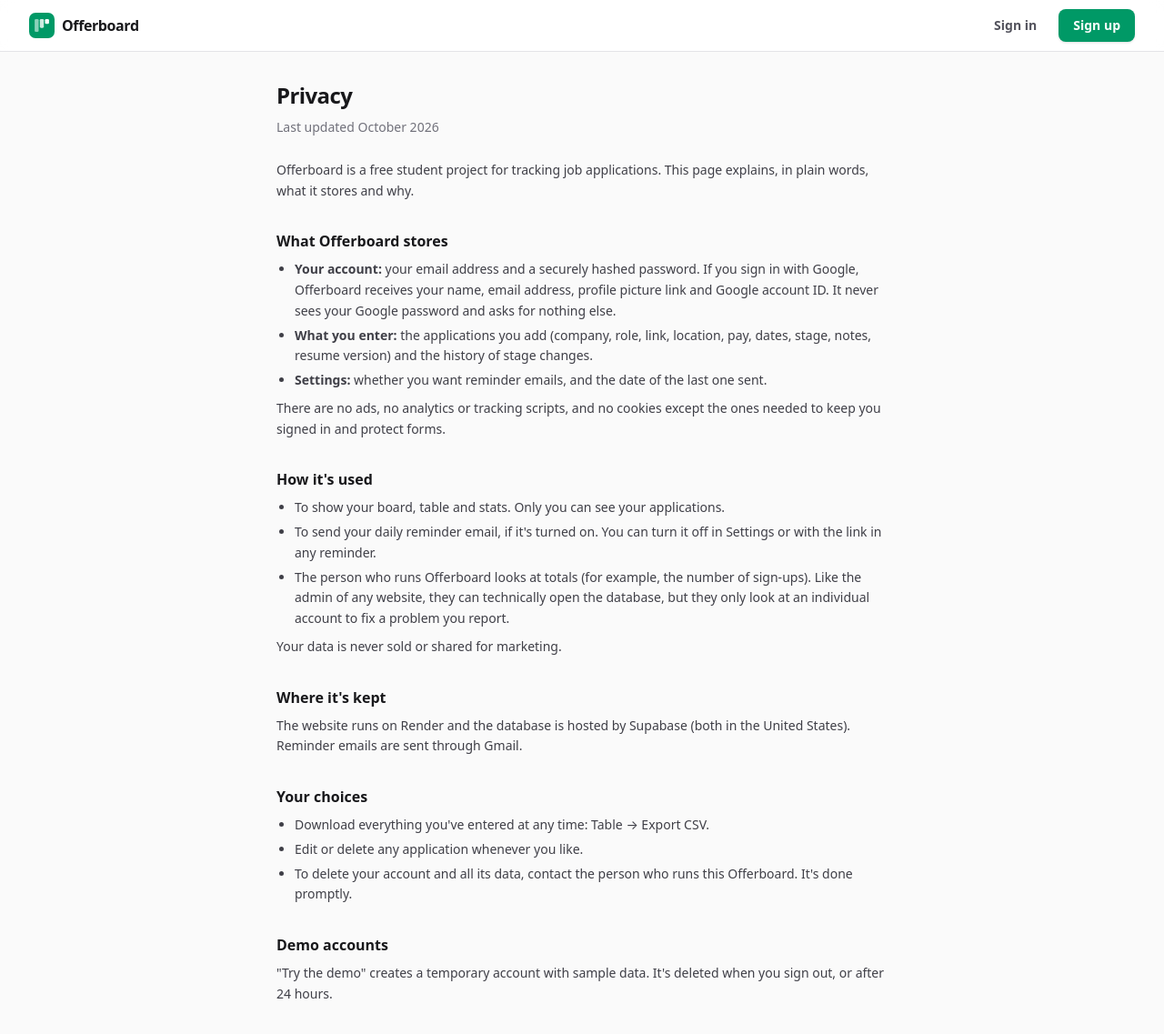
After one commit to saeedbeingsaeed/OfferBoard, a Django app: page /privacy/ in a window 1280 px wide. The commit adds this page. Shown: the whole page at 91% size. Run offline with Django 5.2, Linux system fonts and the light colour scheme; style sheets or scripts are compiled from the project's sources.

Commit message:
Add a privacy page, required by Google to publish the sign-in screen
Plain-language page at /privacy/ describing what's stored, how it's used,
where it's hosted and how to export or delete data. The contact address
comes from the CONTACT_EMAIL setting. Linked from the landing and sign-up
pages; setup guide covers Google's branding fields.

```diff
--- a/accounts/views.py
+++ b/accounts/views.py
@@ -1,5 +1,6 @@
 import json
 
+from django.conf import settings
 from django.contrib import messages
 from django.contrib.admin.views.decorators import staff_member_required
 from django.contrib.auth import login
@@ -39,6 +40,11 @@ def start_demo(request):
 @staff_member_required
 def metrics_page(request):
     return render(request, "accounts/metrics.html", {"metrics": metrics.collect()})
+
+
+@login_not_required
+def privacy(request):
+    return render(request, "privacy.html", {"contact_email": settings.CONTACT_EMAIL})
 
 
 @login_not_required
--- a/config/settings.py
+++ b/config/settings.py
@@ -185,6 +185,9 @@ SERVER_EMAIL = DEFAULT_FROM_EMAIL
 # Full address of the site, for links in emails (there's no request to build them from).
 SITE_URL = env("SITE_URL", "http://localhost:8000").rstrip("/")
 
+# Shown on the privacy page for questions and deletion requests.
+CONTACT_EMAIL = env("CONTACT_EMAIL")
+
 # --- Static files ------------------------------------------------------------
 
 STATIC_URL = "static/"
--- a/config/urls.py
+++ b/config/urls.py
@@ -6,6 +6,7 @@ from accounts import views as account_views
 urlpatterns = [
     path("", account_views.landing, name="landing"),
     path("healthz", account_views.healthz, name="healthz"),
+    path("privacy/", account_views.privacy, name="privacy"),
     path("demo/", account_views.start_demo, name="demo"),
     path("metrics/", account_views.metrics_page, name="metrics"),
     path("settings/", account_views.settings_page, name="settings"),
--- a/render.yaml
+++ b/render.yaml
@@ -18,5 +18,7 @@ services:
         sync: false
       - key: GOOGLE_CLIENT_SECRET
         sync: false
+      - key: CONTACT_EMAIL
+        sync: false # shown on the privacy page
       - key: TIME_ZONE
         value: America/Toronto
--- a/templates/account/signup.html
+++ b/templates/account/signup.html
@@ -19,6 +19,9 @@
     {% endslot %}
   {% endelement %}
 
+  <p class="mt-4 text-center text-xs text-zinc-500 dark:text-zinc-400">
+    By signing up you agree to how Offerboard handles your data: <a href="{% url 'privacy' %}">Privacy</a>.
+  </p>
   <p class="mt-6 text-center text-sm text-zinc-600 dark:text-zinc-400">
     Already have an account? <a href="{{ login_url }}" class="font-medium">Sign in</a>
   </p>
--- a/templates/landing.html
+++ b/templates/landing.html
@@ -88,4 +88,7 @@
       </div>
     </div>
   </main>
+  <footer class="py-6 text-center text-xs text-zinc-500 dark:text-zinc-400">
+    <a href="{% url 'privacy' %}" class="text-zinc-500 dark:text-zinc-400">Privacy</a>
+  </footer>
 {% endblock %}
--- /dev/null
+++ b/templates/privacy.html
@@ -0,0 +1,44 @@
+{% extends "base.html" %}
+{% block head_title %}Privacy{% endblock %}
+{% block content %}
+  <article class="mx-auto max-w-2xl text-sm leading-relaxed text-zinc-700 dark:text-zinc-300 [&_h2]:mt-8 [&_h2]:mb-2 [&_h2]:text-base [&_h2]:font-semibold [&_h2]:text-zinc-900 dark:[&_h2]:text-zinc-100 [&_li]:mt-1 [&_ul]:list-disc [&_ul]:pl-5">
+    <h1 class="text-2xl font-semibold tracking-tight text-zinc-900 dark:text-zinc-100">Privacy</h1>
+    <p class="mt-2 text-zinc-500 dark:text-zinc-400">Last updated October 2026</p>
+
+    <p class="mt-6">Offerboard is a free student project for tracking job applications. This page explains, in plain words, what it stores and why.</p>
+
+    <h2>What Offerboard stores</h2>
+    <ul>
+      <li><strong>Your account:</strong> your email address and a securely hashed password. If you sign in with Google, Offerboard receives your name, email address, profile picture link and Google account ID. It never sees your Google password and asks for nothing else.</li>
+      <li><strong>What you enter:</strong> the applications you add (company, role, link, location, pay, dates, stage, notes, resume version) and the history of stage changes.</li>
+      <li><strong>Settings:</strong> whether you want reminder emails, and the date of the last one sent.</li>
+    </ul>
+    <p class="mt-2">There are no ads, no analytics or tracking scripts, and no cookies except the ones needed to keep you signed in and protect forms.</p>
+
+    <h2>How it's used</h2>
+    <ul>
+      <li>To show your board, table and stats. Only you can see your applications.</li>
+      <li>To send your daily reminder email, if it's turned on. You can turn it off in Settings or with the link in any reminder.</li>
+      <li>The person who runs Offerboard looks at totals (for example, the number of sign-ups). Like the admin of any website, they can technically open the database, but they only look at an individual account to fix a problem you report.</li>
+    </ul>
+    <p class="mt-2">Your data is never sold or shared for marketing.</p>
+
+    <h2>Where it's kept</h2>
+    <p>The website runs on Render and the database is hosted by Supabase (both in the United States). Reminder emails are sent through Gmail.</p>
+
+    <h2>Your choices</h2>
+    <ul>
+      <li>Download everything you've entered at any time: Table → Export CSV.</li>
+      <li>Edit or delete any application whenever you like.</li>
+      <li>To delete your account and all its data, {% if contact_email %}email <a href="mailto:{{ contact_email }}">{{ contact_email }}</a> from the address you signed up with{% else %}contact the person who runs this Offerboard{% endif %}. It's done promptly.</li>
+    </ul>
+
+    <h2>Demo accounts</h2>
+    <p>"Try the demo" creates a temporary account with sample data. It's deleted when you sign out, or after 24 hours.</p>
+
+    {% if contact_email %}
+      <h2>Questions</h2>
+      <p>Email <a href="mailto:{{ contact_email }}">{{ contact_email }}</a>.</p>
+    {% endif %}
+  </article>
+{% endblock %}
```
Also changed, not shown: docs/setup.md (+8 -0 lines), tests/test_auth.py (+10 -0 lines), 1 other file.
